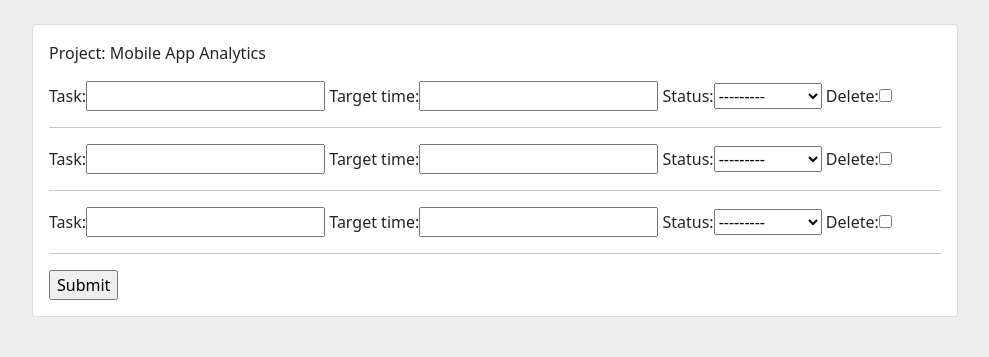
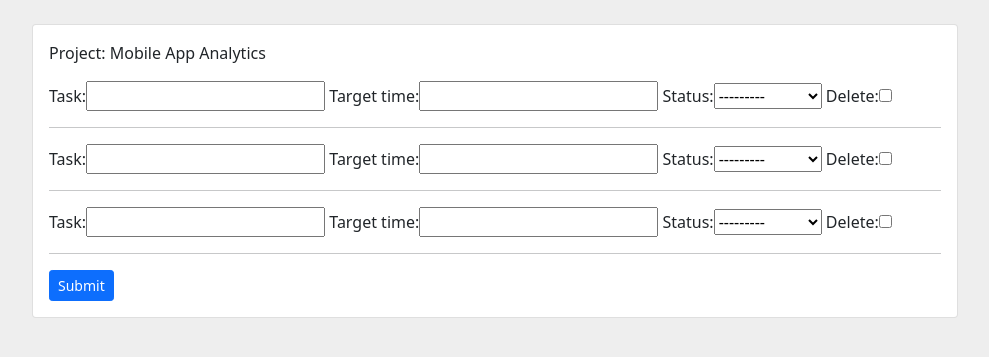
Before and after one commit to owenn2106/project-management-system, a Django app: page /create_task/1 in a window 1280 px wide. Shown: the part 56-413 px from the top of the page, without its empty margins (50-1039 px from the left). Run offline with Django 3.2, Linux system fonts and the light colour scheme; data comes from the database, SQL or seed files in the repository; both versions use the stored data as it was after the commit.

Commit message:
changes in buttons

```diff
--- a/project/templates/project/client_form.html
+++ b/project/templates/project/client_form.html
@@ -13,7 +13,7 @@
           {% csrf_token %}
           <!--  -->
           {{ form }}
-          <input type="submit" name="Submit" />
+          <input class="btn btn-sm btn-primary" type="submit" name="Submit" />
         </form>
       </div>
     </div>
--- a/project/templates/project/project_form.html
+++ b/project/templates/project/project_form.html
@@ -13,7 +13,7 @@
           {% csrf_token %}
           <!--  -->
           {{ form }}
-          <input type="submit" name="Submit" />
+          <input class="btn btn-sm btn-primary" type="submit" name="Submit" />
         </form>
       </div>
     </div>
--- a/project/templates/project/todo_form.html
+++ b/project/templates/project/todo_form.html
@@ -21,7 +21,7 @@
           <hr />
           <!--  -->
           {% endfor %}
-          <input type="submit" name="Submit" />
+          <input class="btn btn-sm btn-primary" type="submit" name="Submit" />
         </form>
       </div>
     </div>
```
Also changed, not shown: db.sqlite3.
